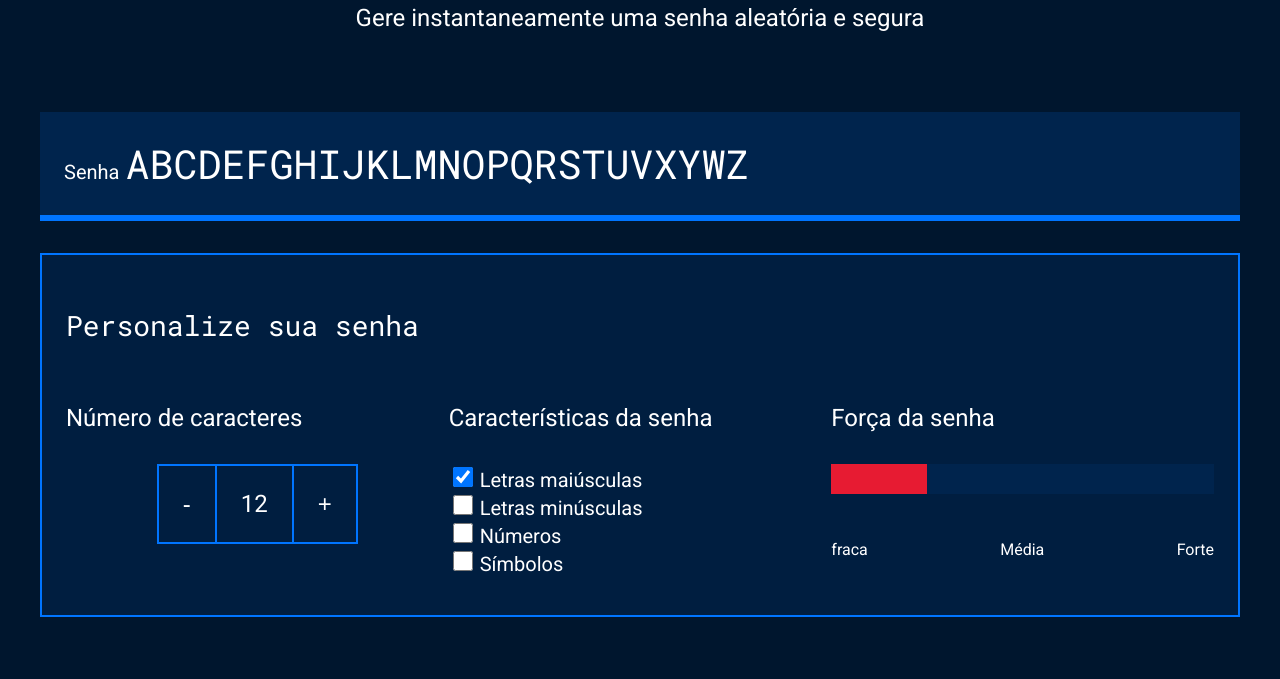
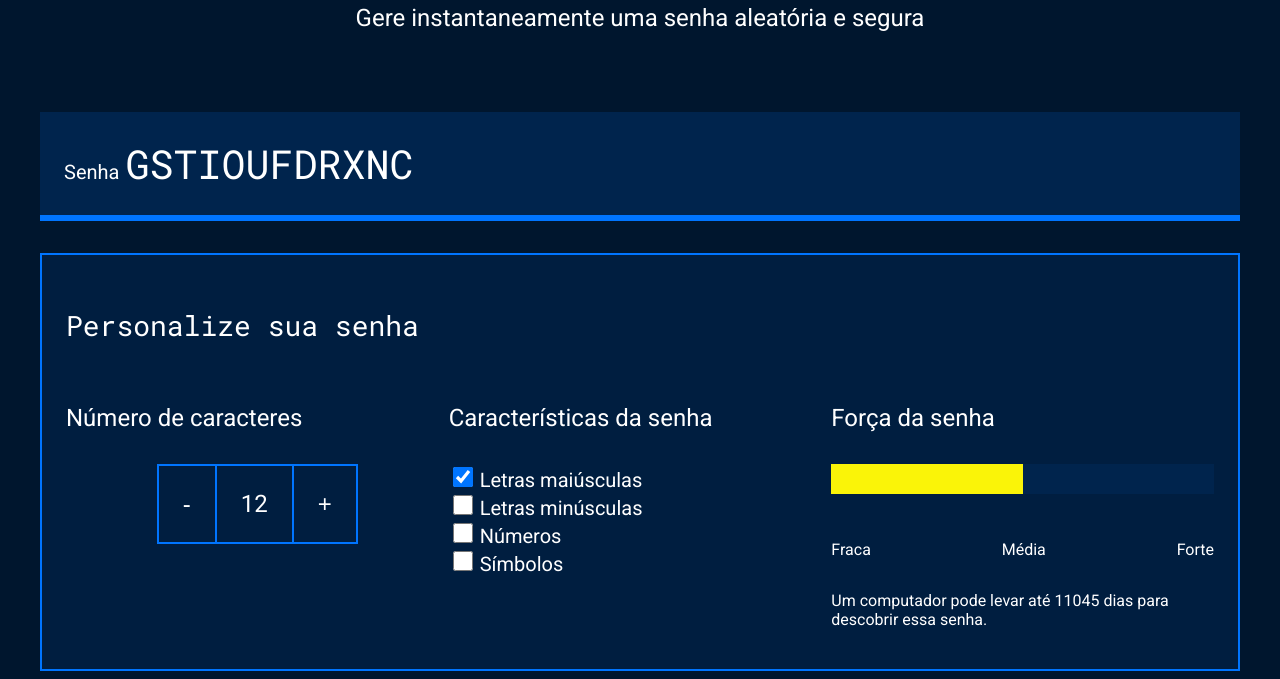
Before and after one commit to MariaClara278/gerador-de-senha-maria-clara, a plain HTML site: page index.html in a window 1280 px wide. Shown: the part 214-893 px from the top of the page. Before the commit the page ends 839 px from the top, so only its background shows below. Drawn offline with Linux system fonts and the light colour scheme.

Commit message:
projeto finalizado

```diff
--- a/index.html
+++ b/index.html
@@ -17,7 +17,7 @@
         </div>
         <div class="conteudo-senha">
             <label for="senha">Senha</label>
-            <input name="senha" type="text" id="campo-senha">
+            <input name="senha" type="text" id="campo-senha" readonly>
         </div>
         <div class="parametro">
             <h3 class="parametro-titulo">Personalize sua senha</h3>
@@ -48,21 +48,21 @@
                         <input name="simbolo" type="checkbox" class="checkbox">
                         <label for="simbolo">Símbolos</label>
                     </div>
-
                 </div>
                 <div class="parametro-senha">
                     <h4 class="parametro-senha__titulo">Força da senha</h4>
                     <div class="barra"></div>
                     <div class="forca fraca"></div>
                     <div class="parametro-senha-textos">
-                        <p>fraca</p>
+                        <p>Fraca</p>
                         <p>Média</p>
                         <p>Forte</p>
+                    </div>
+                    <p class="entropia"></p>
                 </div>
-                <p class="entropia"></p>
             </div>
         </div>
     </section>
+    <script src="main.js"></script>
 </body>
-<script src="main.js"></script>
 </html>
--- a/main.js
+++ b/main.js
@@ -10,51 +10,49 @@ const campoSenha = document.querySelector('#campo-senha');
 const checkbox = document.querySelectorAll('.checkbox');
 const forcaSenha = document.querySelector('.forca');
 
-console.log(botoes)
-
 botoes[0].onclick = diminuiTamanho;
 botoes[1].onclick = aumentaTamanho;
-function diminuiTamanho(){
-    tamanhoSenha = tamanhoSenha-1;
-}
-function aumentaTamanho(){
-    tamanhoSenha = tamanhoSenha+1;
-    numeroSenha.textContent = tamanhoSenha;
-}
-function diminuiTamanho(){
-    if (tamanhoSenha > 1){
+
+function diminuiTamanho() {
+    if (tamanhoSenha > 1) {
         // tamanhoSenha = tamanhoSenha-1;
         tamanhoSenha--;
     }
     numeroSenha.textContent = tamanhoSenha;
     geraSenha();
 }
-function aumentaTamanho(){
-    if (tamanhoSenha < 20){
+function aumentaTamanho() {
+    if (tamanhoSenha < 20) {
         // tamanhoSenha = tamanhoSenha+1;
         tamanhoSenha++;
     }
     numeroSenha.textContent = tamanhoSenha;
     geraSenha();
 }
-campoSenha.value = letrasMaiusculas;
+
+for (i = 0; i < checkbox.length; i++) {
+    checkbox[i].onclick = geraSenha;
+}
+
 geraSenha();
+
+function geraSenha() {
     let alfabeto = '';
-if (checkbox[0].checked){
+    if (checkbox[0].checked) {
         alfabeto = alfabeto + letrasMaiusculas;
     }
-if (checkbox[2].checked){
+    if (checkbox[1].checked) {
+        alfabeto = alfabeto + letrasMinusculas;
+    }
+    if (checkbox[2].checked) {
         alfabeto = alfabeto + numeros;
     }
-if (checkbox[3].checked){
+    if (checkbox[3].checked) {
         alfabeto = alfabeto + simbolos;
     }
-
-
-function geraSenha(){
-    let senha = '' ;
-    for (let i = 0; i < tamanhoSenha;i++){
-        let numeroAleatorio = Math.random()* alfabeto.length;
+    let senha = '';
+    for (let i = 0; i < tamanhoSenha; i++) {
+        let numeroAleatorio = Math.random() * alfabeto.length;
         numeroAleatorio = Math.floor(numeroAleatorio);
         senha = senha + alfabeto[numeroAleatorio];
     }
@@ -66,14 +64,14 @@ classificaSenha(alfabeto.length);
 function classificaSenha(tamanhoAlfabeto){
     let entropia = tamanhoSenha * Math.log2(tamanhoAlfabeto);
     console.log(entropia);
-    forcaSenha.classList.remove('fraca', 'media', 'forte');
+    forcaSenha.classList.remove('fraca','media','forte');
     if (entropia > 57){
         forcaSenha.classList.add('forte');
-    } else  if (entropia > 35 && entropia < 57 ) {
+    } else if (entropia > 35 && entropia < 57 ) {
         forcaSenha.classList.add('media');
-    } else if (entropia < 35) {
+    } else if (entropia <= 35){
         forcaSenha.classList.add('fraca');
     }
     const valorEntropia = document.querySelector('.entropia');
-   valorEntropia.textContent = "Um computador pode levar até " + Math.floor(2**entropia)/(100e6*60*60*24) + "dias para descobrir essa senha.";
+    valorEntropia.textContent = "Um computador pode levar até " + Math.floor(2**entropia/(100e6*60*60*24)) + " dias para descobrir essa senha.";
 }
--- a/style.css
+++ b/style.css
@@ -80,7 +80,6 @@ body{
     flex-direction: column;
     justify-content: center;
 }
-
 .parametro-senha{
     width: 50%;
     margin: 0 auto;
@@ -116,11 +115,7 @@ label{
     height: 20px;
     cursor: pointer;
 }
-@media screen and (min-width: 768px) {
-    .parametro-coluna__senha{
-        flex-direction: row;
-    }
-}
+
 .barra{
     background-color: var(--fundo-senha);
     height: 30px;
@@ -135,11 +130,23 @@ label{
     width: 25%;
     background-color: #E71B32;
 }
-.parametro-senha-textos{
-    display: flex;
-    justify-content: space-between;
+.media{
+    background-color: #FAF408;
+    width: 50%;
 }
 .forte{
     background-color: #00FF85;
     width: 100%;
 }
+
+.parametro-senha-textos{
+    display: flex;
+    justify-content: space-between;
+}
+
+
+@media screen and (min-width: 768px) {
+    .parametro-coluna__senha{
+        flex-direction: row;
+    }
+}
```
Also changed, not shown: 1 other file. Lines whose indentation alone changed are shown as unchanged.
